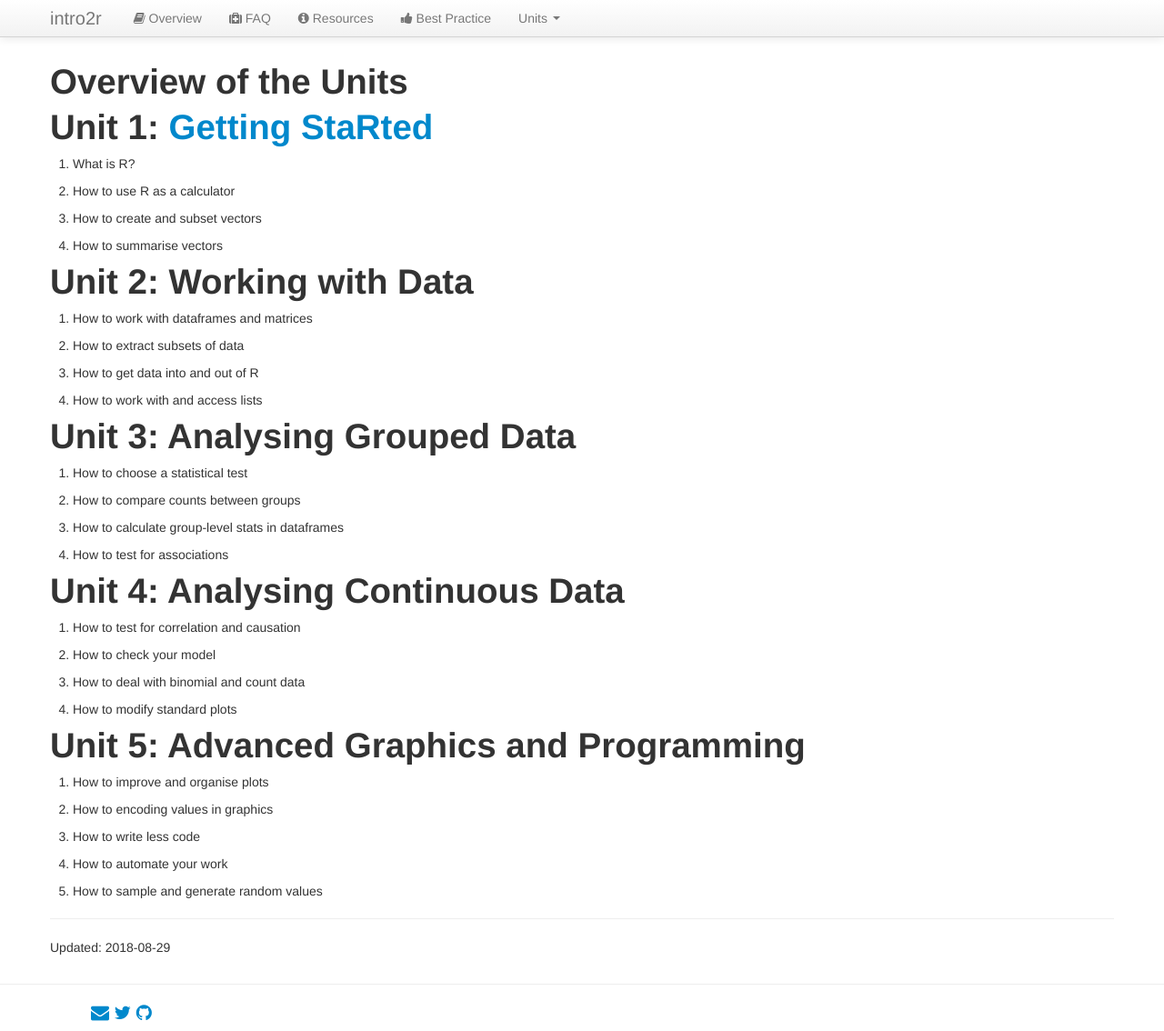
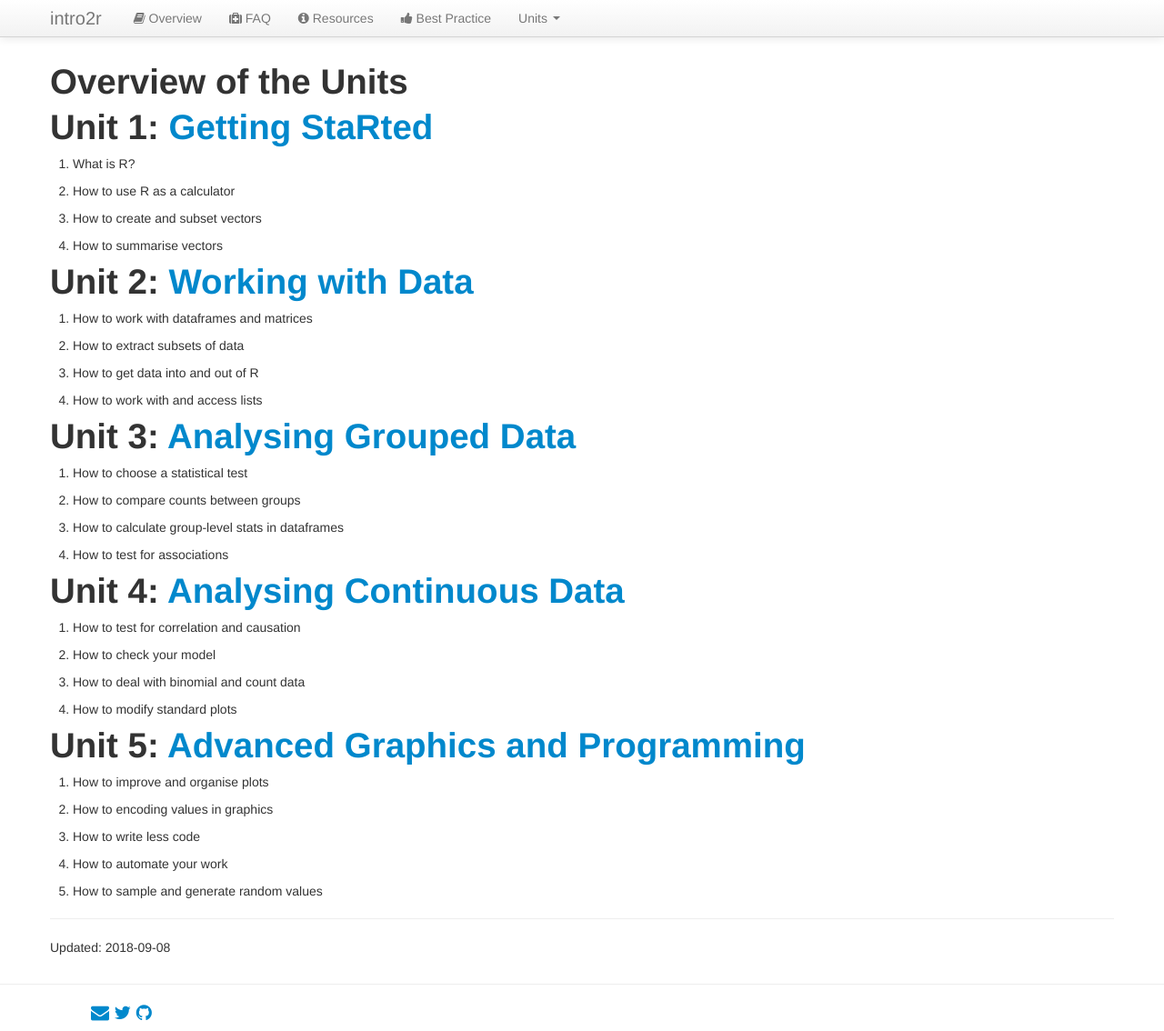
Before and after one commit to intro2r/intro2r, a Jekyll site: the page built from overview.md, in a window 1280 px wide and 1134 px high. Shown: the whole window at 91% size. Built offline with Jekyll 4.4.1, drawn with Linux system fonts in a browser that asks for light colours; our own code applies the rules of GitHub Pages for plain Markdown files; some of the changed lines change nothing that is shown.

Commit message:
Update overview.md

```diff
--- a/overview.md
+++ b/overview.md
@@ -2,7 +2,7 @@
 
 # Overview of the Units
 
-# Unit 1: [Getting StaRted](/unit1/index.html)
+# Unit 1: [Getting StaRted](/unit1/)
 
 1. What is R?
 
@@ -14,7 +14,7 @@
 
 
 
-# Unit 2: Working with Data
+# Unit 2: [Working with Data](/unit2/)
 
 1. How to work with dataframes and matrices
 
@@ -26,7 +26,7 @@
 
 
 
-# Unit 3: Analysing Grouped Data
+# Unit 3: [Analysing Grouped Data](/unit3/)
 
 1. How to choose a statistical test
 
@@ -38,7 +38,7 @@
 
 
 
-# Unit 4: Analysing Continuous Data
+# Unit 4: [Analysing Continuous Data](/unit4/)
 
 1. How to test for correlation and causation
 
@@ -50,7 +50,7 @@
 
 
 
-# Unit 5: Advanced Graphics and Programming
+# Unit 5: [Advanced Graphics and Programming](/unit5/)
 
 1. How to improve and organise plots
 
@@ -64,4 +64,4 @@
 
  - - -
 
-Updated: 2018-08-29
+Updated: 2018-09-08
```
